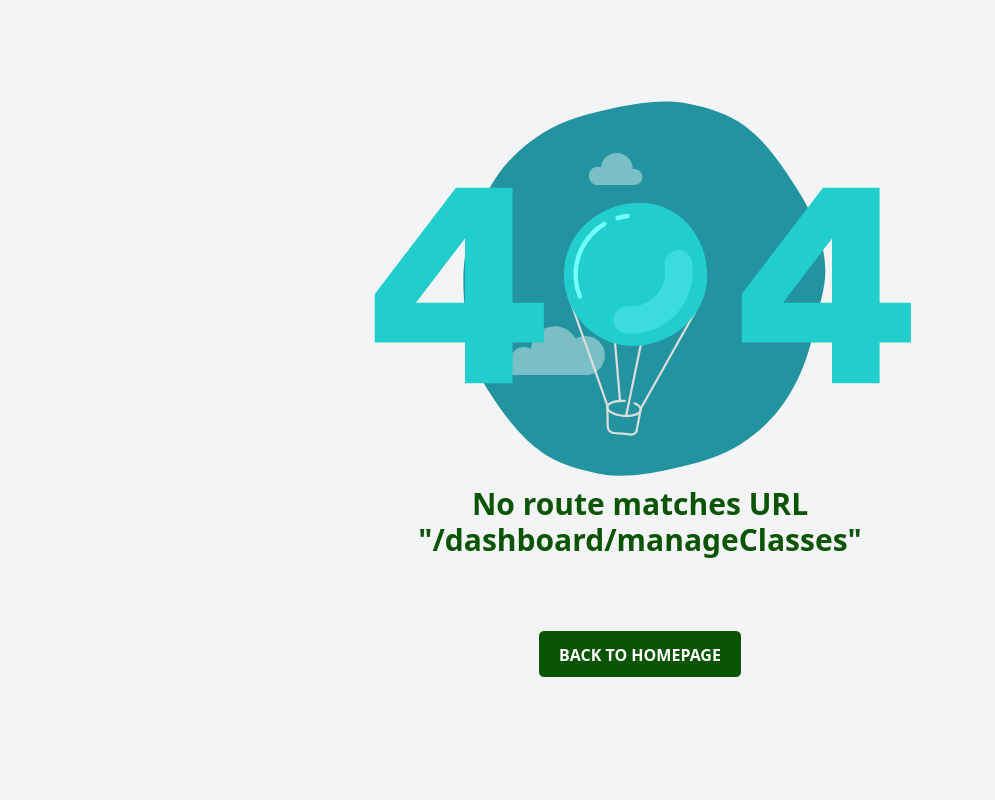
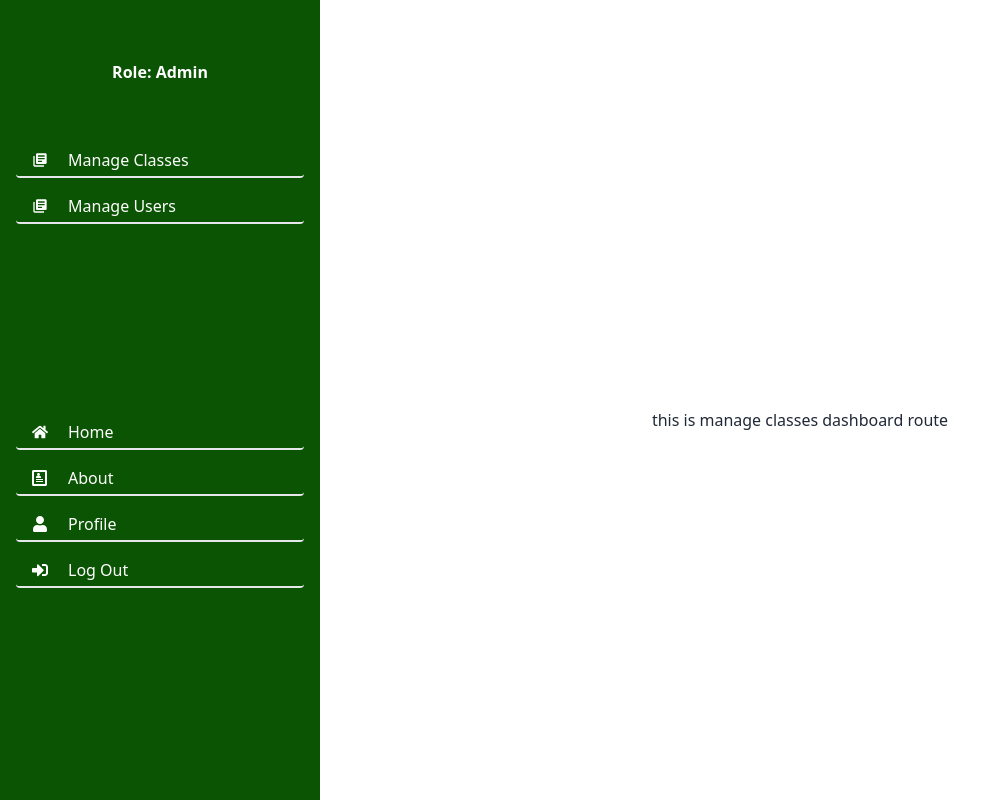
Before and after one commit to Sagorforu/mindfull-heaven-client, a React (Vite) app: page /dashboard/manageClasses in a window 1280 px wide. Shown: the whole page, without its empty margins (0-995 px from the left). Built offline with nearby package versions, Linux system fonts and the light colour scheme; no server answers.

Commit message:
dashboard all route set and side bar done

```diff
--- a/src/Components/Hooks/useAdmin.jsx
+++ b/src/Components/Hooks/useAdmin.jsx
@@ -1,5 +1,5 @@
 const useAdmin = () => {
-    const isAdmin = false;
+    const isAdmin = true;
     return [isAdmin];
 }
 export default useAdmin;
--- a/src/Components/Hooks/useInstructor.jsx
+++ b/src/Components/Hooks/useInstructor.jsx
@@ -1,5 +1,5 @@
 const useInstructor = () => {
-    const isInstructor = true;
+    const isInstructor = false;
     return [isInstructor];
 }
 export default useInstructor;
--- /dev/null
+++ b/src/Dashboard/AdminDashboard/ManageClasses.jsx
@@ -0,0 +1,10 @@
+
+const ManageClasses = () => {
+    return (
+        <div>
+            this is manage classes dashboard route
+        </div>
+    );
+};
+
+export default ManageClasses;
--- /dev/null
+++ b/src/Dashboard/AdminDashboard/UsersManage.jsx
@@ -0,0 +1,10 @@
+
+const UsersManage = () => {
+    return (
+        <div>
+            this is UsersManage page
+        </div>
+    );
+};
+
+export default UsersManage;
--- a/src/Dashboard/Dashboard/Dashboard.jsx
+++ b/src/Dashboard/Dashboard/Dashboard.jsx
@@ -1,39 +1,35 @@
-import { Link } from "react-router-dom";
+import { Link, Outlet, useNavigate } from "react-router-dom";
 import useAuth from "../../Components/Hooks/useAuth";
 import useAdmin from "../../Components/Hooks/useAdmin";
 import useInstructor from "../../Components/Hooks/useInstructor";
 import useStudent from "../../Components/Hooks/useStudent";
+import { FaBookOpen, FaCheckSquare, FaHome, FaSignInAlt, FaUser, FaUsers } from "react-icons/fa";
+import { ImBook, ImProfile } from "react-icons/im";
+import { toast } from "react-toastify";
+import { MdLibraryBooks } from "react-icons/md";
 
 const Dashboard = () => {
-  const { user } = useAuth();
-    const [isAdmin] = useAdmin();
-    const [isInstructor] = useInstructor();
-    const [isStudent] = useStudent();
+  const { user, logOut } = useAuth();
+  const [isAdmin] = useAdmin();
+  const [isInstructor] = useInstructor();
+  const [isStudent] = useStudent();
+  const navigate = useNavigate();
 
-    // const linksByRole = {
-    //     admin: [
-    //         { label: 'Dashboard', route: '/dashboard/dashboard' },
-    //         { label: 'Users', route: '/admin/users' },
-    //         { label: 'Settings', route: '/admin/settings' },
-    //       ],
-    //       instructor: [
-    //         { label: 'Dashboard', route: '/instructor/dashboard' },
-    //         { label: 'Courses', route: '/instructor/courses' },
-    //         { label: 'Students', route: '/instructor/students' },
-    //       ],
-    //       student: [
-    //         { label: 'Dashboard', route: '/student/dashboard' },
-    //         { label: 'Courses', route: '/student/courses' },
-    //         { label: 'Assignments', route: '/student/assignments' },
-    //       ],
-    //     };
-    // }
+
+  const handleLogOut = () => {
+    logOut()
+      .then(() => {
+        toast('Log Out successful')
+        navigate('/');
+      })
+      .catch((error) => console.log(error));
+  };
 
   return (
     <div className="drawer lg:drawer-open">
       <input id="my-drawer-2" type="checkbox" className="drawer-toggle" />
       <div className="drawer-content flex flex-col pt-10 items-center justify-center">
-        {/* Page content here */}
+        <Outlet></Outlet>
         <div></div>
         <label
           htmlFor="my-drawer-2"
@@ -45,7 +41,7 @@ const Dashboard = () => {
       <div className="drawer-side">
         <label htmlFor="my-drawer-2" className="drawer-overlay"></label>
         <div className="p-4 w-80 h-full bg-[#0A5403] space-y-5">
-          <div className="text-center">
+          <div className="text-center pt-4">
             <div className="avatar mx-auto">
               <div className="  rounded-full">
                 <img src={user?.photoURL} alt="" />
@@ -66,12 +62,16 @@ const Dashboard = () => {
             {isAdmin ? (
               <>
                 {" "}
-                <Link><li className="hover:bg-white hover:text-slate-800 text-white border-b-2 hover:font-bold px-4 py-1 rounded">
-                  Manage Classes
-                </li></Link>
-                <Link><li className="hover:bg-white hover:text-slate-800 text-white border-b-2 hover:font-bold px-4 py-1 rounded mt-3">
-                Manage Users
-                </li></Link>
+                <Link to="/dashboard/manageClasses">
+                  <li className="hover:bg-white hover:text-slate-800 text-white border-b-2 hover:font-bold px-4 py-1 rounded flex items-center gap-5">
+                    <MdLibraryBooks></MdLibraryBooks> Manage Classes
+                  </li>
+                </Link>
+                <Link to="/dashboard/usersManage">
+                  <li className="hover:bg-white hover:text-slate-800 text-white border-b-2 hover:font-bold px-4 py-1 rounded mt-3 flex items-center gap-5">
+                    <MdLibraryBooks></MdLibraryBooks> Manage Users
+                  </li>
+                </Link>
               </>
             ) : (
               <></>
@@ -79,12 +79,16 @@ const Dashboard = () => {
             {isStudent ? (
               <>
                 {" "}
-                <Link><li className="hover:bg-white hover:text-slate-800 text-white border-b-2 hover:font-bold px-4 py-1 rounded">
-                  My Selected Classes
-                </li></Link>
-                <Link><li className="hover:bg-white hover:text-slate-800 text-white border-b-2 hover:font-bold px-4 py-1 rounded mt-3">
-                My Enrolled Classes
-                </li></Link>
+                <Link to="/dashboard/selectedClass">
+                  <li className="hover:bg-white hover:text-slate-800 text-white border-b-2 hover:font-bold px-4 py-1 rounded flex items-center gap-5">
+                    <FaCheckSquare></FaCheckSquare> My Selected Classes
+                  </li>
+                </Link>
+                <Link to="/dashboard/enrolledClass">
+                  <li className="hover:bg-white hover:text-slate-800 text-white border-b-2 hover:font-bold px-4 py-1 rounded mt-3 flex items-center gap-5">
+                  <FaBookOpen></FaBookOpen> My Enrolled Classes
+                  </li>
+                </Link>
               </>
             ) : (
               <></>
@@ -92,17 +96,35 @@ const Dashboard = () => {
             {isInstructor ? (
               <>
                 {" "}
-                <Link><li className="hover:bg-white hover:text-slate-800 text-white border-b-2 hover:font-bold px-4 py-1 rounded">
-                  Add a Class
-                </li></Link>
-                <Link><li className="hover:bg-white hover:text-slate-800 text-white border-b-2 hover:font-bold px-4 py-1 rounded mt-3">
-                My Classes
-                </li></Link>
+                <Link to="/dashboard/addClass">
+                  <li className="hover:bg-white hover:text-slate-800 text-white border-b-2 hover:font-bold px-4 py-1 rounded flex items-center gap-5">
+                    <ImBook></ImBook> Add a Class
+                  </li>
+                </Link>
+                <Link to="/dashboard/myClass">
+                  <li className="hover:bg-white hover:text-slate-800 text-white border-b-2 hover:font-bold px-4 py-1 rounded mt-3 flex items-center gap-5">
+                  <MdLibraryBooks></MdLibraryBooks> My Classes
+                  </li>
+                </Link>
               </>
             ) : (
               <></>
             )}
           </ul>
+          <div className="pt-40">
+            <Link to="/" className="hover:bg-white hover:text-slate-800 text-white border-b-2 hover:font-bold px-4 py-1 rounded mt-3 flex items-center gap-5">
+              <FaHome></FaHome> Home
+            </Link>
+            <Link to="/about" className="hover:bg-white hover:text-slate-800 text-white border-b-2 hover:font-bold px-4 py-1 rounded mt-3 flex items-center gap-5">
+              <ImProfile></ImProfile> About
+            </Link>
+            <Link to="/profile" className="hover:bg-white hover:text-slate-800 text-white border-b-2 hover:font-bold px-4 py-1 rounded mt-3 flex items-center gap-5">
+              <FaUser></FaUser> Profile
+            </Link>
+            <Link onClick={handleLogOut} className="hover:bg-white hover:text-slate-800 text-white border-b-2 hover:font-bold px-4 py-1 rounded mt-3 flex items-center gap-5">
+              <FaSignInAlt></FaSignInAlt> Log Out
+            </Link>
+          </div>
         </div>
       </div>
     </div>
--- /dev/null
+++ b/src/Dashboard/InstructorDashboard/AddClass.jsx
@@ -0,0 +1,10 @@
+
+const AddClass = () => {
+    return (
+        <div>
+            this is add class route
+        </div>
+    );
+};
+
+export default AddClass;
--- /dev/null
+++ b/src/Dashboard/InstructorDashboard/MyClass.jsx
@@ -0,0 +1,10 @@
+
+const MyClass = () => {
+    return (
+        <div>
+            this is my class route
+        </div>
+    );
+};
+
+export default MyClass;
--- /dev/null
+++ b/src/Dashboard/StudentDashboard/EnrolledClass.jsx
@@ -0,0 +1,10 @@
+
+const EnrolledClass = () => {
+    return (
+        <div>
+            this is EnrolledClass
+        </div>
+    );
+};
+
+export default EnrolledClass;
--- /dev/null
+++ b/src/Dashboard/StudentDashboard/SelectedClass.jsx
@@ -0,0 +1,10 @@
+
+const SelectedClass = () => {
+    return (
+        <div>
+            this is SelectedClass route
+        </div>
+    );
+};
+
+export default SelectedClass;
--- /dev/null
+++ b/src/Pages/About/About.jsx
@@ -0,0 +1,10 @@
+
+const About = () => {
+    return (
+        <div>
+            this is about page
+        </div>
+    );
+};
+
+export default About;
--- /dev/null
+++ b/src/Pages/Profile/Profile.jsx
@@ -0,0 +1,10 @@
+
+const Profile = () => {
+    return (
+        <div>
+            this is profile Page
+        </div>
+    );
+};
+
+export default Profile;
```
Also changed, not shown: src/Routes/Routes.jsx (+43 -1 lines).
